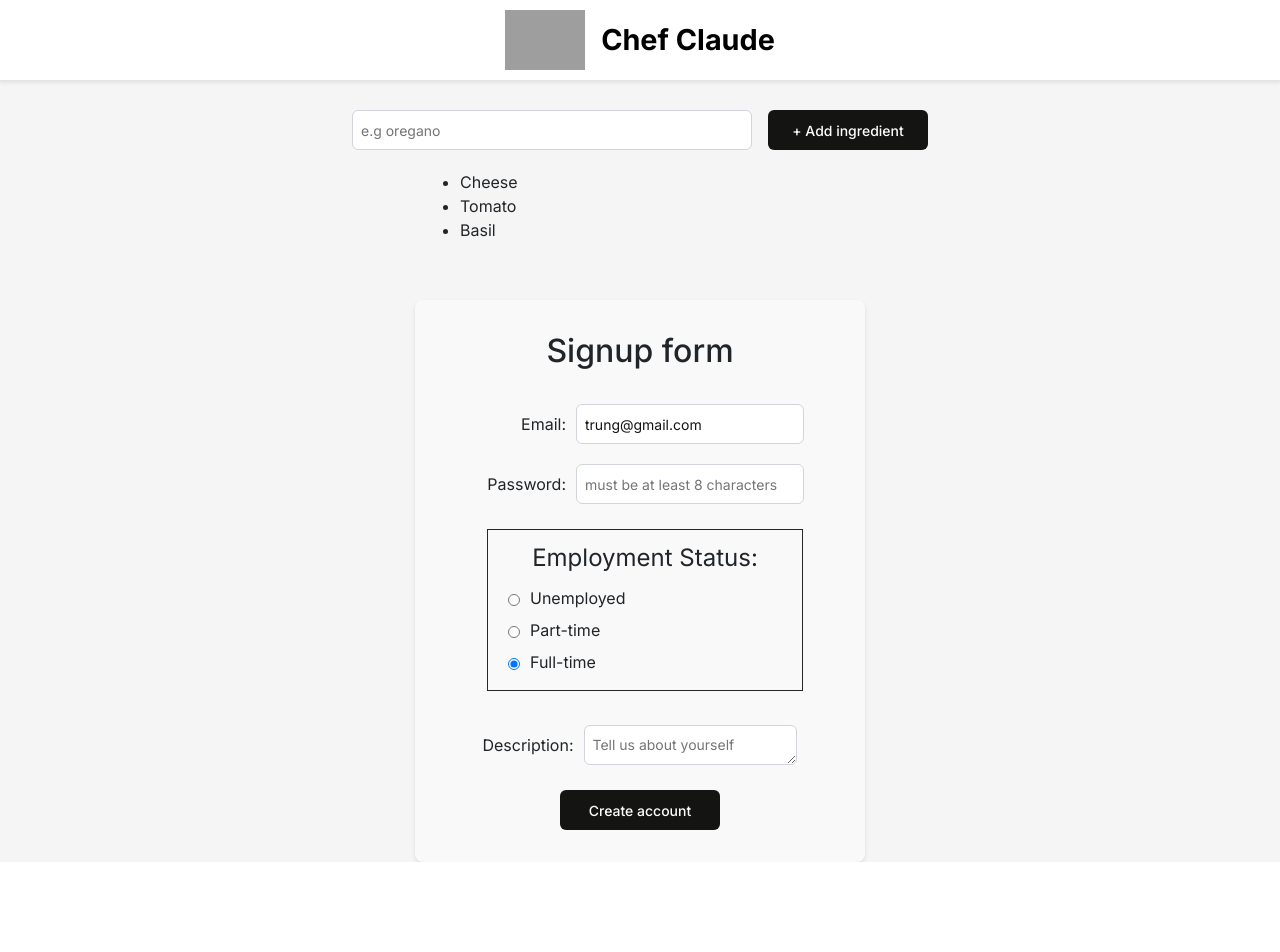
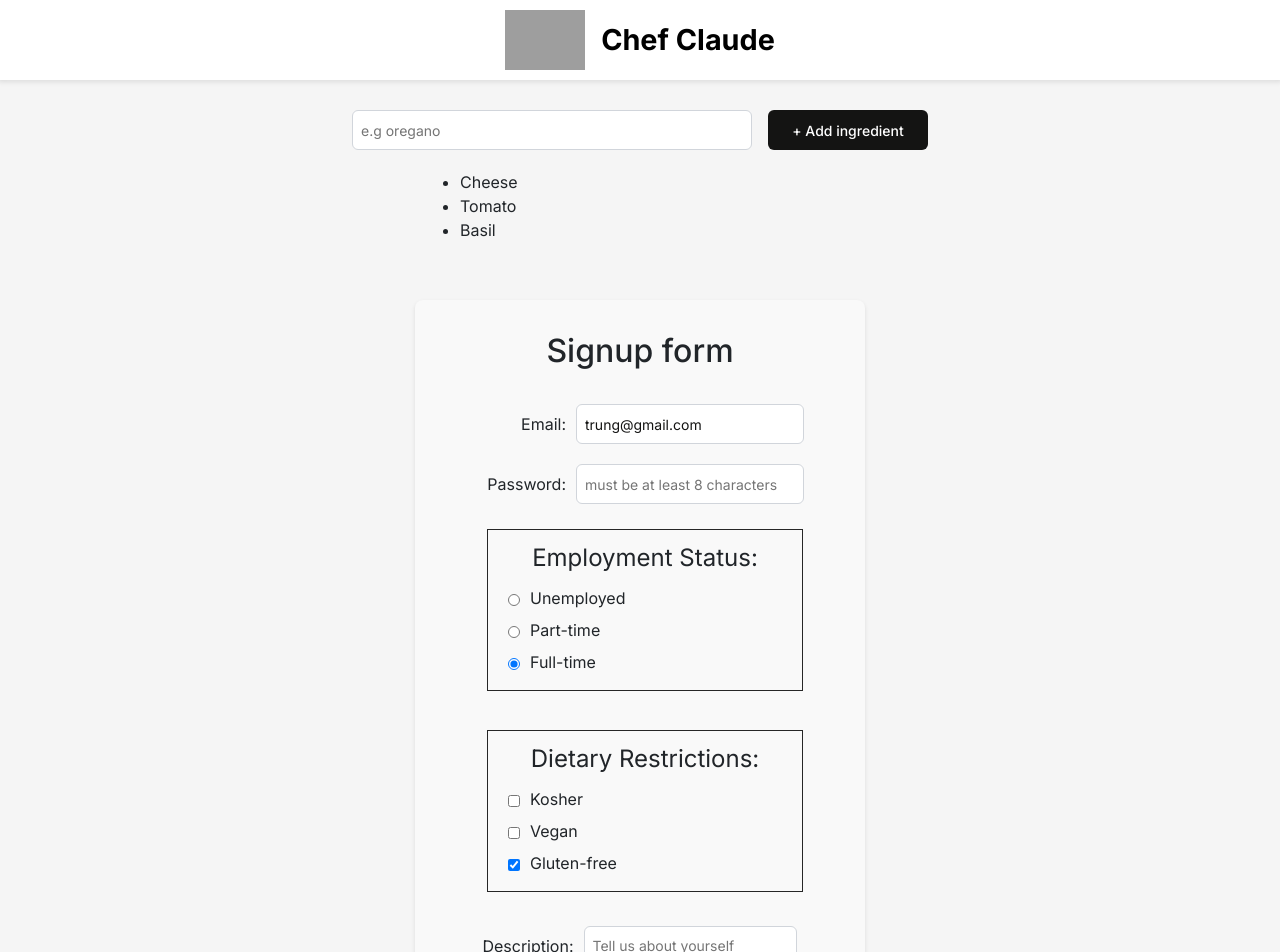
Before and after one commit to trungsliver/Chef-claude, a React (Vite) app: page / in a window 1280 px wide. Shown: the top 952 px of the page. Before the commit the page ends 862 px from the top, so only its background shows below. Built offline with nearby package versions, Linux system fonts and the light colour scheme; grey boxes are pictures that could not be loaded.

Commit message:
form: checkbox

```diff
--- a/src/components/SignUpForm.jsx
+++ b/src/components/SignUpForm.jsx
@@ -17,6 +17,9 @@ export default function SignupForm() {
         // radio buttons
         const employmentStatus = formData.get("employmentStatus");
         console.log("employmentStatus: ", employmentStatus);
+        // checkboxes
+        const dietaryRestrictions = formData.getAll("dietaryRestrictions");
+        console.log("dietaryRestrictions: ", dietaryRestrictions);
     }
 
     return (
@@ -33,6 +36,7 @@ export default function SignupForm() {
                         placeholder="must be at least 8 characters" required />
                 <br />
 
+                {/* Radio buttons */}
                 <fieldset>
                     <legend>Employment Status:</legend>
                     <label>
@@ -50,6 +54,24 @@ export default function SignupForm() {
                 </fieldset>
                 <br />
 
+                {/* Checkbox */}
+                <fieldset>
+                    <legend>Dietary Restrictions:</legend>
+                    <label>
+                        <input type="checkbox" name="dietaryRestrictions" value="kosher"/>
+                        Kosher
+                    </label>
+                    <label>
+                        <input type="checkbox" name="dietaryRestrictions" value="vegan" />
+                        Vegan
+                    </label>
+                    <label>
+                        <input type="checkbox" name="dietaryRestrictions" value="gluten-free" defaultChecked={true}/>
+                        Gluten-free
+                    </label>
+                </fieldset>
+                <br />
+
                 <label htmlFor="description">Description:</label>
                 <textarea id="description" name="description" placeholder="Tell us about yourself"></textarea>
                 <br />
```
